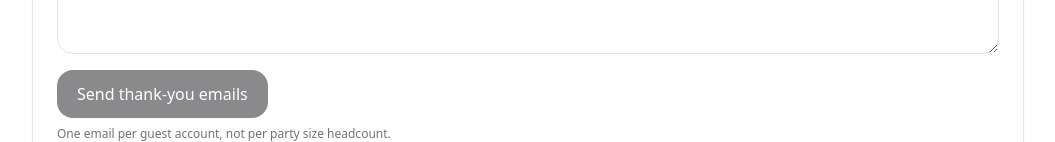
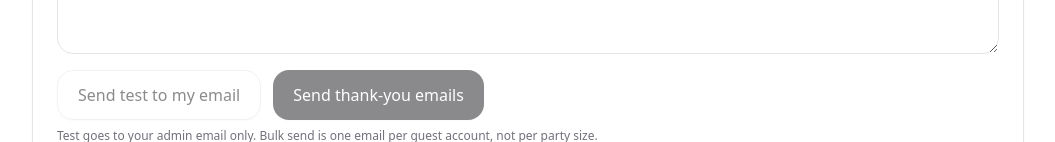
Before and after one commit to mikaelhillerdal/malinstudentpage, a Next.js app: page /admin in a window 1280 px wide. Shown: the part 810-952 px from the top of the page, without its empty margins (112-1167 px from the left). Built offline with nearby package versions, Linux system fonts and the light colour scheme; no server answers; the database is empty.

Commit message:
feat: enhance thank-you email functionality with test sending option and include admin email

```diff
--- a/src/app/admin/page.tsx
+++ b/src/app/admin/page.tsx
@@ -3,6 +3,7 @@ import { AdminInvitePanel, AdminRsvpTable, AdminThankYouPanel } from "./ui";
 
 export default async function AdminPage() {
   const supabase = createSupabaseServerClient();
+  const { data: userData } = await supabase.auth.getUser();
 
   const { data: profiles } = await supabase
     .from("profiles")
@@ -16,6 +17,7 @@ export default async function AdminPage() {
 
   const totalAttending = merged.reduce((sum, row) => sum + (row.rsvp?.attending ? row.rsvp.party_size : 0), 0);
   const attendeeAccounts = merged.filter((row) => row.rsvp?.attending).length;
+  const adminEmail = userData.user?.email ?? merged.find((row) => row.id === userData.user?.id)?.email ?? null;
 
   return (
     <div className="grid gap-6">
@@ -32,7 +34,7 @@ export default async function AdminPage() {
       </div>
 
       <AdminInvitePanel />
-      <AdminThankYouPanel attendeeCount={attendeeAccounts} />
+      <AdminThankYouPanel attendeeCount={attendeeAccounts} adminEmail={adminEmail} />
       <AdminRsvpTable rows={merged as any} />
     </div>
   );
--- a/src/app/admin/ui.tsx
+++ b/src/app/admin/ui.tsx
@@ -12,27 +12,45 @@ type Row = {
   rsvp: null | { user_id: string; attending: boolean; party_size: number; updated_at: string | null };
 };
 
-export function AdminThankYouPanel({ attendeeCount }: { attendeeCount: number }) {
+export function AdminThankYouPanel({
+  attendeeCount,
+  adminEmail
+}: {
+  attendeeCount: number;
+  adminEmail: string | null;
+}) {
   const [attachment, setAttachment] = useState<File | null>(null);
   const [message, setMessage] = useState("");
   const [status, setStatus] = useState<string | null>(null);
   const [loading, setLoading] = useState(false);
+  const [testLoading, setTestLoading] = useState(false);
 
-  async function sendThankYou() {
-    if (loading || !attachment) return;
-    if (!confirm(`Send thank-you email to ${attendeeCount} attending guest${attendeeCount === 1 ? "" : "s"}?`)) return;
+  async function submit(test: boolean) {
+    if (!attachment) return;
+    if (loading || testLoading) return;
+    if (!test && !confirm(`Send thank-you email to ${attendeeCount} attending guest${attendeeCount === 1 ? "" : "s"}?`)) {
+      return;
+    }
 
     setStatus(null);
-    setLoading(true);
+    if (test) setTestLoading(true);
+    else setLoading(true);
+
     try {
       const form = new FormData();
       form.append("attachment", attachment);
       if (message.trim()) form.append("message", message.trim());
+      if (test) form.append("test", "true");
 
       const res = await fetch("/api/admin/thank-you", { method: "POST", body: form });
       const data = await res.json();
       if (!res.ok) {
         setStatus(data?.error ?? "Failed to send emails");
+        return;
+      }
+
+      if (data.test) {
+        setStatus(`Test email sent to ${adminEmail ?? "your account"}.`);
         return;
       }
 
@@ -46,6 +64,7 @@ export function AdminThankYouPanel({ attendeeCount }: { attendeeCount: number })
       setStatus("Network error – try again");
     } finally {
       setLoading(false);
+      setTestLoading(false);
     }
   }
 
@@ -74,16 +93,27 @@ export function AdminThankYouPanel({ attendeeCount }: { attendeeCount: number })
         />
       </div>
 
-      <button
-        onClick={sendThankYou}
-        disabled={loading || !attachment || attendeeCount === 0}
-        className="mt-4 rounded-2xl bg-zinc-900 px-5 py-3 text-white shadow-sm hover:opacity-90 disabled:opacity-50"
-      >
-        {loading ? "Sending…" : "Send thank-you emails"}
-      </button>
+      <div className="mt-4 flex flex-wrap gap-3">
+        <button
+          onClick={() => submit(true)}
+          disabled={testLoading || loading || !attachment || !adminEmail}
+          className="rounded-2xl border px-5 py-3 shadow-sm hover:bg-zinc-50 disabled:opacity-50 dark:hover:bg-zinc-900/40"
+        >
+          {testLoading ? "Sending test…" : "Send test to my email"}
+        </button>
+        <button
+          onClick={() => submit(false)}
+          disabled={loading || testLoading || !attachment || attendeeCount === 0}
+          className="rounded-2xl bg-zinc-900 px-5 py-3 text-white shadow-sm hover:opacity-90 disabled:opacity-50"
+        >
+          {loading ? "Sending…" : "Send thank-you emails"}
+        </button>
+      </div>
 
       {status ? <p className="mt-3 text-sm text-zinc-700">{status}</p> : null}
-      <p className="mt-2 text-xs text-zinc-500">One email per guest account, not per party size headcount.</p>
+      <p className="mt-2 text-xs text-zinc-500">
+        Test goes to {adminEmail ?? "your admin email"} only. Bulk send is one email per guest account, not per party size.
+      </p>
     </div>
   );
 }
--- a/src/app/api/admin/thank-you/route.ts
+++ b/src/app/api/admin/thank-you/route.ts
@@ -58,6 +58,7 @@ export async function POST(req: Request) {
   const attachment = form.get("attachment");
   const messageRaw = form.get("message");
   const customMessage = typeof messageRaw === "string" && messageRaw.trim() ? messageRaw.trim() : null;
+  const isTest = form.get("test") === "true";
 
   if (!(attachment instanceof File)) {
     return NextResponse.json({ error: "Attachment image is required" }, { status: 400 });
@@ -70,6 +71,20 @@ export async function POST(req: Request) {
   }
 
   const admin = createSupabaseAdmin();
+  let recipients: { email: string; first_name: string | null }[] = [];
+
+  if (isTest) {
+    const { data: adminProfile } = await supabase
+      .from("profiles")
+      .select("email,first_name")
+      .eq("id", userData.user.id)
+      .maybeSingle();
+    const testEmail = adminProfile?.email ?? userData.user.email;
+    if (!testEmail) {
+      return NextResponse.json({ error: "No email on your admin account" }, { status: 400 });
+    }
+    recipients = [{ email: testEmail, first_name: adminProfile?.first_name ?? null }];
+  } else {
     const { data: rsvps, error: rsvpError } = await admin.from("rsvps").select("user_id").eq("attending", true);
     if (rsvpError) return NextResponse.json({ error: rsvpError.message }, { status: 400 });
 
@@ -84,9 +99,13 @@ export async function POST(req: Request) {
       .in("id", attendeeIds);
     if (profileError) return NextResponse.json({ error: profileError.message }, { status: 400 });
 
-  const recipients = (profiles ?? []).filter((p) => p.email);
+    recipients = (profiles ?? [])
+      .filter((p) => p.email)
+      .map((p) => ({ email: p.email!, first_name: p.first_name }));
+
     if (recipients.length === 0) {
       return NextResponse.json({ error: "No attendee emails found" }, { status: 400 });
+    }
   }
 
   const resend = new Resend(process.env.RESEND_API_KEY!);
@@ -95,6 +114,7 @@ export async function POST(req: Request) {
   const attachmentBuffer = Buffer.from(await attachment.arrayBuffer());
   const attachmentBase64 = attachmentBuffer.toString("base64");
   const attachmentFilename = attachment.name || "celebration-photo.jpg";
+  const subjectPrefix = isTest ? "[TEST] " : "";
 
   const failed: { email: string; error: string }[] = [];
   let sent = 0;
@@ -109,18 +129,18 @@ export async function POST(req: Request) {
     const result = await resend.emails.send({
       from: "Malins Studentfirande <invite@hillerdal.com>",
       replyTo: "mikael.hillerdal@gmail.com",
-      to: [recipient.email!],
-      subject: `Thank you for celebrating with Malin – ${title}`,
+      to: [recipient.email],
+      subject: `${subjectPrefix}Thank you for celebrating with Malin – ${title}`,
       html,
       attachments: [{ filename: attachmentFilename, content: attachmentBase64 }]
     });
 
     if (result.error) {
-      failed.push({ email: recipient.email!, error: result.error.message });
+      failed.push({ email: recipient.email, error: result.error.message });
     } else {
       sent += 1;
     }
   }
 
-  return NextResponse.json({ ok: true, sent, failed, total: recipients.length });
+  return NextResponse.json({ ok: true, sent, failed, total: recipients.length, test: isTest });
 }
```
Lines whose indentation alone changed are shown as unchanged.
